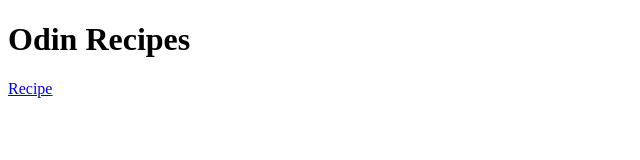
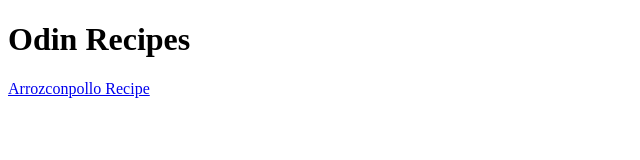
Before and after one commit to ecodoc/odin-recipes, a plain HTML site: page index.html in a window 1280 px wide. Shown: the whole page, without its empty margins (0-640 px from the left). Drawn offline with Linux system fonts and the light colour scheme.

Commit message:
Update link to recipe

```diff
--- a/index.html
+++ b/index.html
@@ -7,6 +7,6 @@
 </head>
 <body>
    <h1>Odin Recipes</h1>
-   <a href="recipes/arrozconpollo.html">Recipe</a>
+   <a href="recipes/arrozconpollo.html">Arrozconpollo Recipe</a>
 </body>
 </html>
```
